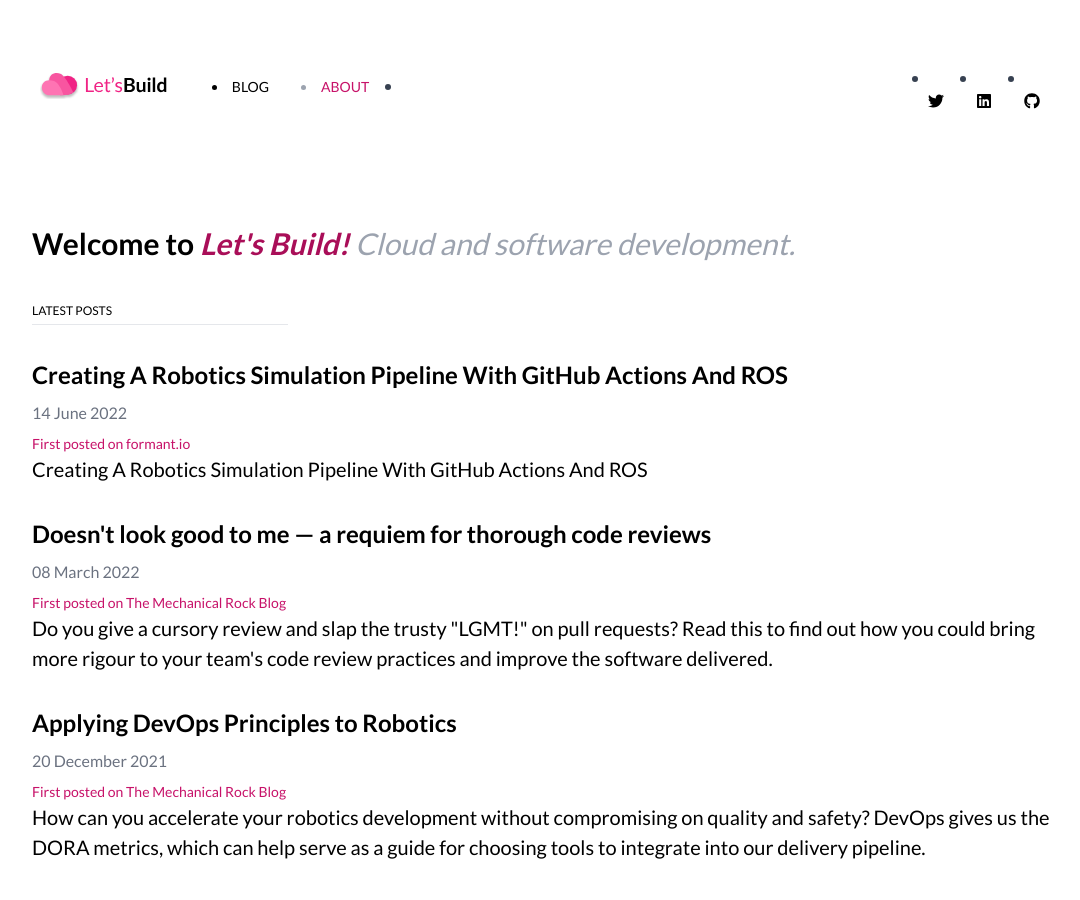
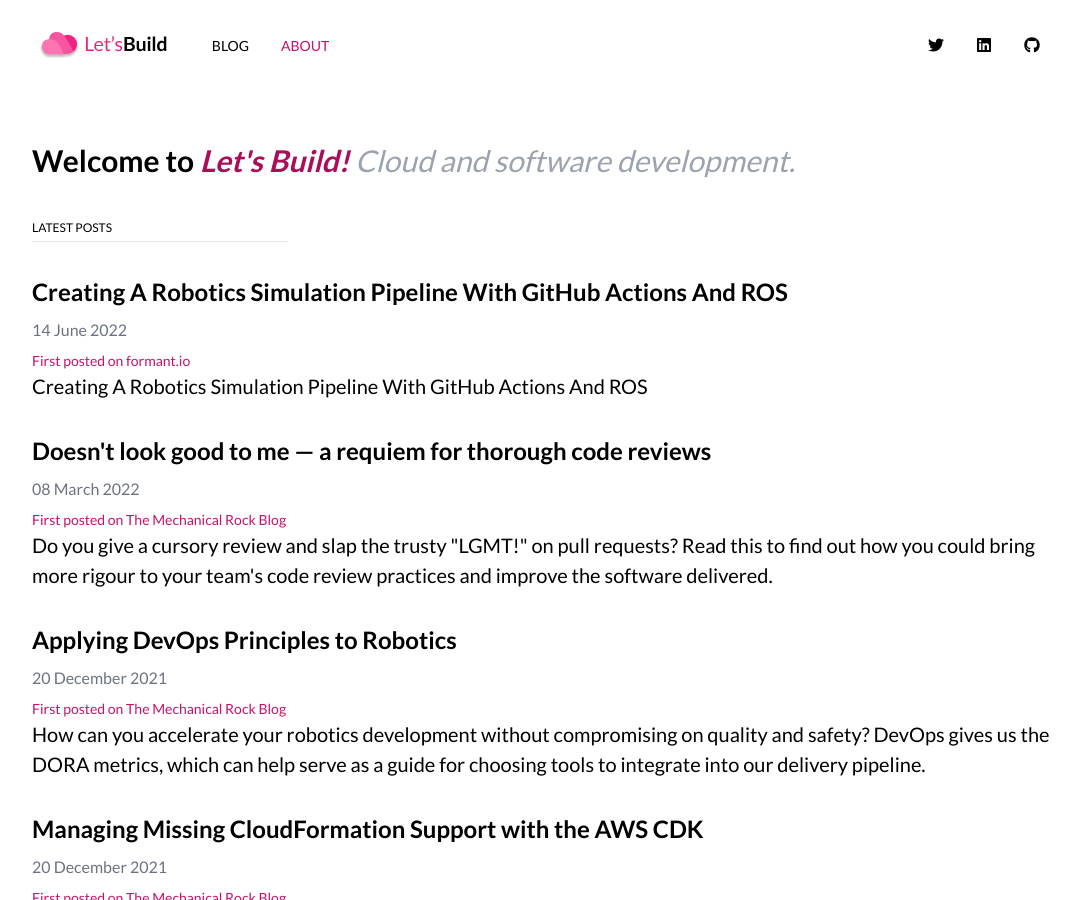
Before and after one commit to sbracegirdle/sbracegirdle.github.io, a Jekyll site: the page built from index.html, in a window 1280 px wide and 900 px high. Shown: the whole window, without its empty margins (96-1176 px from the left). Built offline with Jekyll 4.4.1, drawn with Linux system fonts in a browser that asks for light colours.

Commit message:
Fix menu styling after adding list styling.

```diff
--- a/_layouts/default.html
+++ b/_layouts/default.html
@@ -105,13 +105,13 @@
               md:flex-row md:items-center
             "
           >
-            <li class="mr-4 hidden md:block">
+            <div class="mr-4 hidden md:block">
               <a aria-current="page" class="" href="/"
                 ><div class="px-2">
                   <img src="/img/logo3_h.svg" style="height: 26px" /></div
               ></a>
-            </li>
-            <li
+            </div>
+            <div
               class="
                 my-2
                 md:my-0 md:mx-4
@@ -136,9 +136,9 @@
               "
             >
               <a href="/about.html">About</a>
-            </li>
-            <li class="flex-1"></li>
-            <li>
+            </div>
+            <div class="flex-1"></div>
+            <div>
               <a
                 class="
                   py-2
@@ -164,10 +164,10 @@
                 >
                   <path
                     d="M459.37 151.716c.325 4.548.325 9.097.325 13.645 0 138.72-105.583 298.558-298.558 298.558-59.452 0-114.68-17.219-161.137-47.106 8.447.974 16.568 1.299 25.34 1.299 49.055 0 94.213-16.568 130.274-44.832-46.132-.975-84.792-31.188-98.112-72.772 6.498.974 12.995 1.624 19.818 1.624 9.421 0 18.843-1.3 27.614-3.573-48.081-9.747-84.143-51.98-84.143-102.985v-1.299c13.969 7.797 30.214 12.67 47.431 13.319-28.264-18.843-46.781-51.005-46.781-87.391 0-19.492 5.197-37.36 14.294-52.954 51.655 63.675 129.3 105.258 216.365 109.807-1.624-7.797-2.599-15.918-2.599-24.04 0-57.828 46.782-104.934 104.934-104.934 30.213 0 57.502 12.67 76.67 33.137 23.715-4.548 46.456-13.32 66.599-25.34-7.798 24.366-24.366 44.833-46.132 57.827 21.117-2.273 41.584-8.122 60.426-16.243-14.292 20.791-32.161 39.308-52.628 54.253z"
-                  ></path></svg
-              ></a>
-            </li>
-            <li>
+                  ></path></svg>
+              </a>
+            </div>
+            <div>
               <a
                 class="
                   py-2
@@ -193,10 +193,10 @@
                 >
                   <path
                     d="M416 32H31.9C14.3 32 0 46.5 0 64.3v383.4C0 465.5 14.3 480 31.9 480H416c17.6 0 32-14.5 32-32.3V64.3c0-17.8-14.4-32.3-32-32.3zM135.4 416H69V202.2h66.5V416zm-33.2-243c-21.3 0-38.5-17.3-38.5-38.5S80.9 96 102.2 96c21.2 0 38.5 17.3 38.5 38.5 0 21.3-17.2 38.5-38.5 38.5zm282.1 243h-66.4V312c0-24.8-.5-56.7-34.5-56.7-34.6 0-39.9 27-39.9 54.9V416h-66.4V202.2h63.7v29.2h.9c8.9-16.8 30.6-34.5 62.9-34.5 67.2 0 79.7 44.3 79.7 101.9V416z"
-                  ></path></svg
-              ></a>
-            </li>
-            <li>
+                  ></path></svg>
+              </a>
+            </div>
+            <div>
               <a
                 class="
                   py-2
@@ -222,10 +222,10 @@
                 >
                   <path
                     d="M165.9 397.4c0 2-2.3 3.6-5.2 3.6-3.3.3-5.6-1.3-5.6-3.6 0-2 2.3-3.6 5.2-3.6 3-.3 5.6 1.3 5.6 3.6zm-31.1-4.5c-.7 2 1.3 4.3 4.3 4.9 2.6 1 5.6 0 6.2-2s-1.3-4.3-4.3-5.2c-2.6-.7-5.5.3-6.2 2.3zm44.2-1.7c-2.9.7-4.9 2.6-4.6 4.9.3 2 2.9 3.3 5.9 2.6 2.9-.7 4.9-2.6 4.6-4.6-.3-1.9-3-3.2-5.9-2.9zM244.8 8C106.1 8 0 113.3 0 252c0 110.9 69.8 205.8 169.5 239.2 12.8 2.3 17.3-5.6 17.3-12.1 0-6.2-.3-40.4-.3-61.4 0 0-70 15-84.7-29.8 0 0-11.4-29.1-27.8-36.6 0 0-22.9-15.7 1.6-15.4 0 0 24.9 2 38.6 25.8 21.9 38.6 58.6 27.5 72.9 20.9 2.3-16 8.8-27.1 16-33.7-55.9-6.2-112.3-14.3-112.3-110.5 0-27.5 7.6-41.3 23.6-58.9-2.6-6.5-11.1-33.3 2.6-67.9 20.9-6.5 69 27 69 27 20-5.6 41.5-8.5 62.8-8.5s42.8 2.9 62.8 8.5c0 0 48.1-33.6 69-27 13.7 34.7 5.2 61.4 2.6 67.9 16 17.7 25.8 31.5 25.8 58.9 0 96.5-58.9 104.2-114.8 110.5 9.2 7.9 17 22.9 17 46.4 0 33.7-.3 75.4-.3 83.6 0 6.5 4.6 14.4 17.3 12.1C428.2 457.8 496 362.9 496 252 496 113.3 383.5 8 244.8 8zM97.2 352.9c-1.3 1-1 3.3.7 5.2 1.6 1.6 3.9 2.3 5.2 1 1.3-1 1-3.3-.7-5.2-1.6-1.6-3.9-2.3-5.2-1zm-10.8-8.1c-.7 1.3.3 2.9 2.3 3.9 1.6 1 3.6.7 4.3-.7.7-1.3-.3-2.9-2.3-3.9-2-.6-3.6-.3-4.3.7zm32.4 35.6c-1.6 1.3-1 4.3 1.3 6.2 2.3 2.3 5.2 2.6 6.5 1 1.3-1.3.7-4.3-1.3-6.2-2.2-2.3-5.2-2.6-6.5-1zm-11.4-14.7c-1.6 1-1.6 3.6 0 5.9 1.6 2.3 4.3 3.3 5.6 2.3 1.6-1.3 1.6-3.9 0-6.2-1.4-2.3-4-3.3-5.6-2z"
-                  ></path></svg
-              ></a>
-            </li>
-          </ul>
+                  ></path></svg>
+              </a>
+            </div>
+          </div>
         </div>
       </nav>
       <div class="block bg-white py-8" style="min-height: calc(-210px + 100vh)">
```
Also changed, not shown: other parts of _layouts/default.html (+3 -3 lines).
